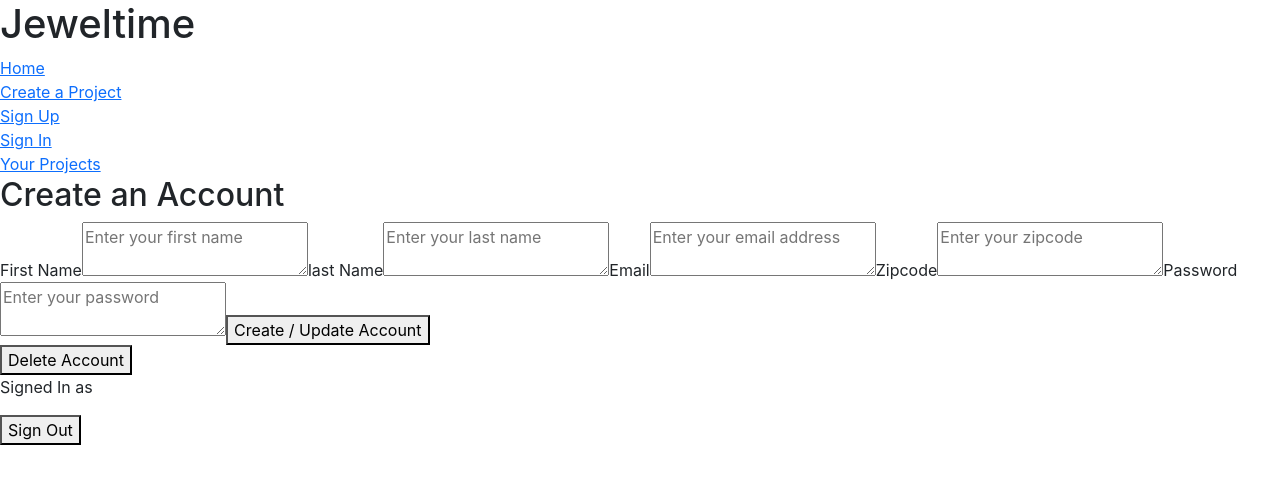
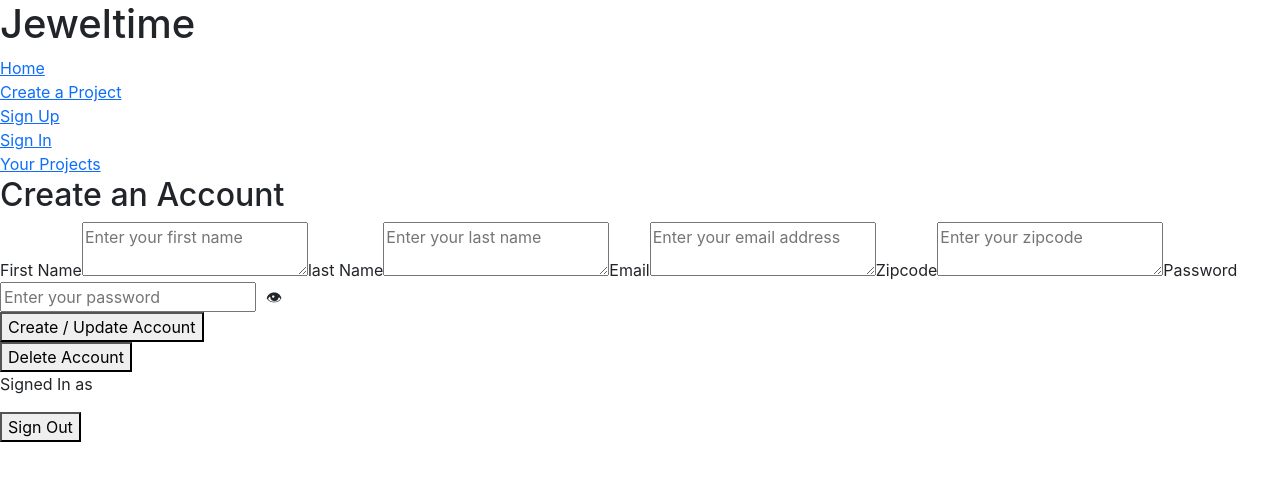
Before and after one commit to AngieCCo/front-end-jeweltime, a React (Create React App) app: page /signup in a window 1280 px wide. Shown: the top 484 px of the page. Built offline with nearby package versions, Linux system fonts and the light colour scheme; no server answers; the HTML template or start-up script is replaced by a standard one.

Commit message:
Implement hidden password functionality for sign in and create account Co-authored-by: Lyuda Kim <lyudarkim@users.noreply.github.com>

```diff
--- a/src/components/NewAccountForm.js
+++ b/src/components/NewAccountForm.js
@@ -9,6 +9,11 @@ const NewAccountForm = ({ selectedAccount, createNewAccount, updateAccount, dele
     const [zipcode, setZipcode] = useState(selectedAccount.zipcode);
     const [password, setPassword] = useState('');
     const [firebaseId, setFirebaseId] = useState(selectedAccount.firebaseId);
+    const [showPassword, setShowPassword] = useState(false);
+
+    const togglePasswordVisibility = () => {
+        setShowPassword(!showPassword);
+    };
 
     // Create new account form
     const signUp = (e) => {
@@ -118,14 +123,22 @@ const NewAccountForm = ({ selectedAccount, createNewAccount, updateAccount, dele
             required
             ></textarea>
         <label htmlFor="password">Password</label>
-            <textarea
-            type="password"
+        <div style={{ display: 'flex', alignItems: 'center' }}>
+            <input
+            type={showPassword ? "text" : "password"}
             id="password"
             name="password"
             value={password}
             onChange={(e) => setPassword(e.target.value)}
             placeholder="Enter your password"
-            ></textarea>
+            ></input>
+            <span
+                style={{ cursor: 'pointer', marginLeft: '10px' }}
+                onClick={togglePasswordVisibility}
+            >
+                {showPassword ? '🙈' : '👁'}
+            </span>
+        </div>
         <button type="submit">Create / Update Account</button>
         </form>
         <button onClick={toggleDelete}>Delete Account</button>
--- a/src/components/SignInF.js
+++ b/src/components/SignInF.js
@@ -3,6 +3,11 @@ import React, { useState } from "react";
 const SignInF = ({ validateUser }) => {
     const [email, setEmail] = useState('');
     const [password, setPassword] = useState('');
+    const [showPassword, setShowPassword] = useState(false);
+
+    const togglePasswordVisibility = () => {
+        setShowPassword(!showPassword);
+    };
 
     const signIn = (e) => {
         e.preventDefault();
@@ -26,15 +31,24 @@ const SignInF = ({ validateUser }) => {
                     required
                     ></textarea>
                 <label htmlFor="password">Password</label>
-                    <textarea
-                    type="text"
+                <div style={{ display: 'flex', alignItems: 'center' }}>
+                    <input
+                        type={showPassword ? "text" : "password"}
                         id="password"
                         name="password"
                         value={password}
                         onChange={(e) => setPassword(e.target.value)}
                         placeholder="Enter your password"
                         required
-                    ></textarea>
+                        ></input>
+                        <span
+                            style={{ cursor: 'pointer', marginLeft: '10px' }}
+                            onClick={togglePasswordVisibility}
+                        >
+                            {showPassword ? '🙈' : '👁'}
+                        </span>
+                </div>
+
             <button type="submit">Sign In</button>
             </form>
         </div>
```
Lines whose indentation alone changed are shown as unchanged.
